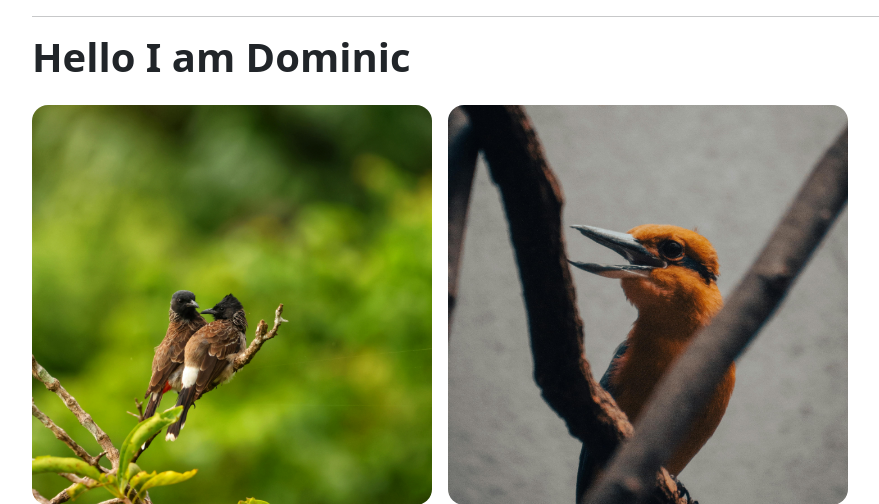
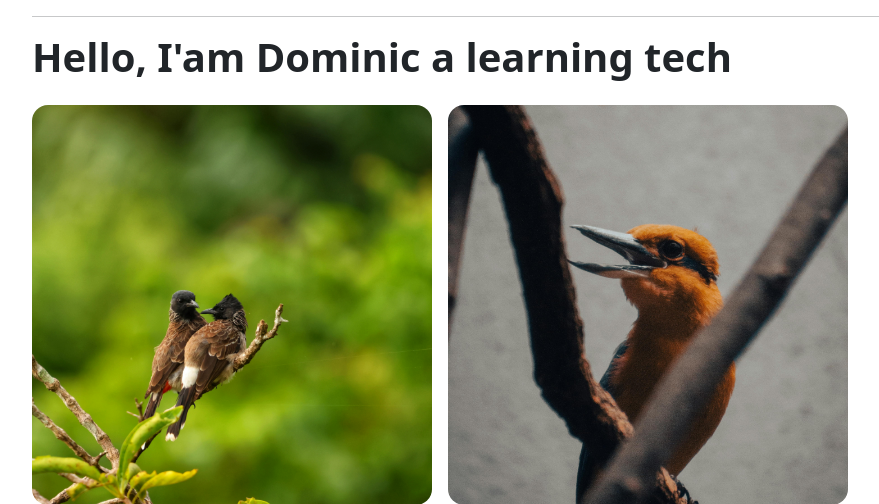
Before and after one commit to dominicrotich7328-rgb/Python-ProjectWILD, a Django app: page / in a window 1280 px wide. Shown: the part 56-560 px from the top of the page, without its empty margins (50-929 px from the left). Run offline with Django 5.2, Linux system fonts and the light colour scheme.

Commit message:
first commit

```diff
--- a/animalsApp/templates/animalsApp/home.html
+++ b/animalsApp/templates/animalsApp/home.html
@@ -4,7 +4,7 @@
 
 
 <hr>
-<h1 class="fw-bold">Hello I am Dominic</h1>
+<h1 class="fw-bold">Hello, I'am Dominic a learning tech</h1>
 <div>
 
     <div class="d-flex gap-3">
```
